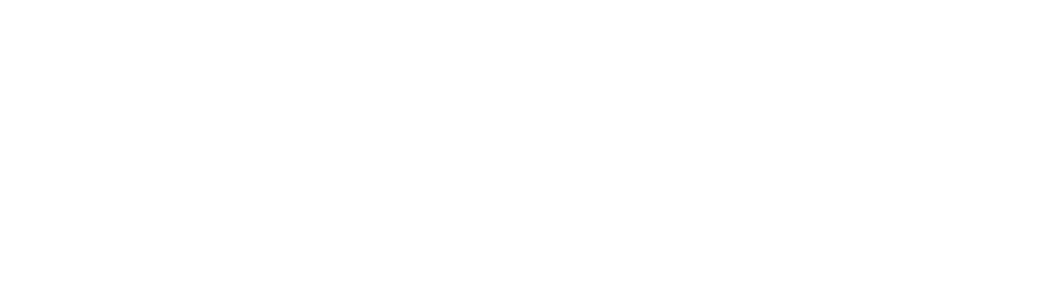
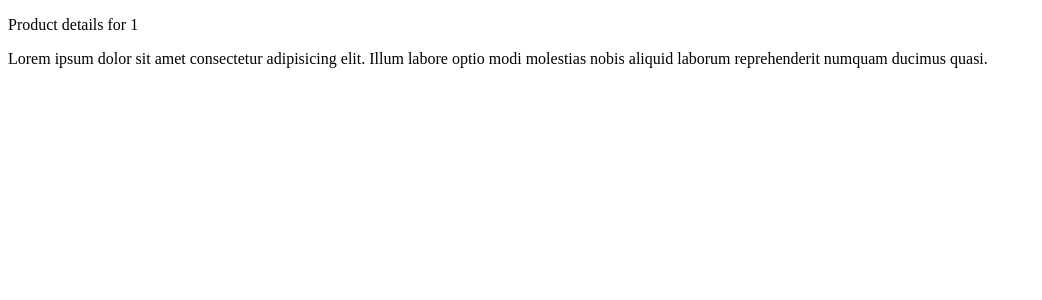
Before and after one commit to milinkovicjovan/netNinjaNuxt, a Nuxt app: page /products/1 in a window 1280 px wide. Before the commit this address had no page. Shown: the top 300 px of the page, without its empty margins (0-1042 px from the left). Built offline with nearby package versions, Linux system fonts and the light colour scheme.

Commit message:
routeParameters

```diff
--- /dev/null
+++ b/pages/products/[id].vue
@@ -0,0 +1,16 @@
+<template>
+  <div>
+    <p>Product details for {{ id }}</p>
+    <p>
+      Lorem ipsum dolor sit amet consectetur adipisicing elit. Illum labore
+      optio modi molestias nobis aliquid laborum reprehenderit numquam ducimus
+      quasi.
+    </p>
+  </div>
+</template>
+
+<script setup>
+const { id } = useRoute().params;
+</script>
+
+<style scoped></style>
```
